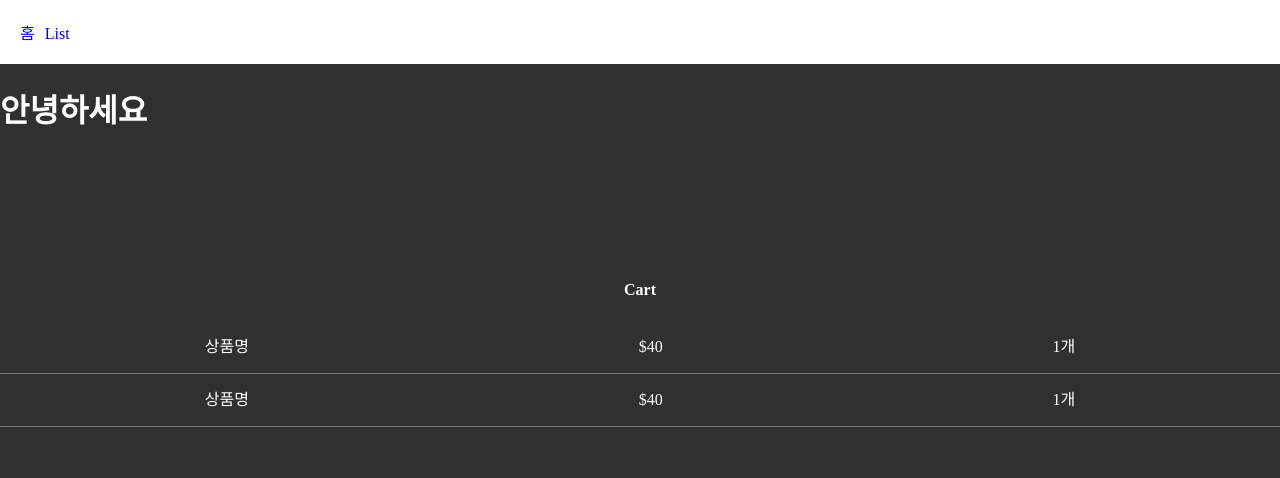
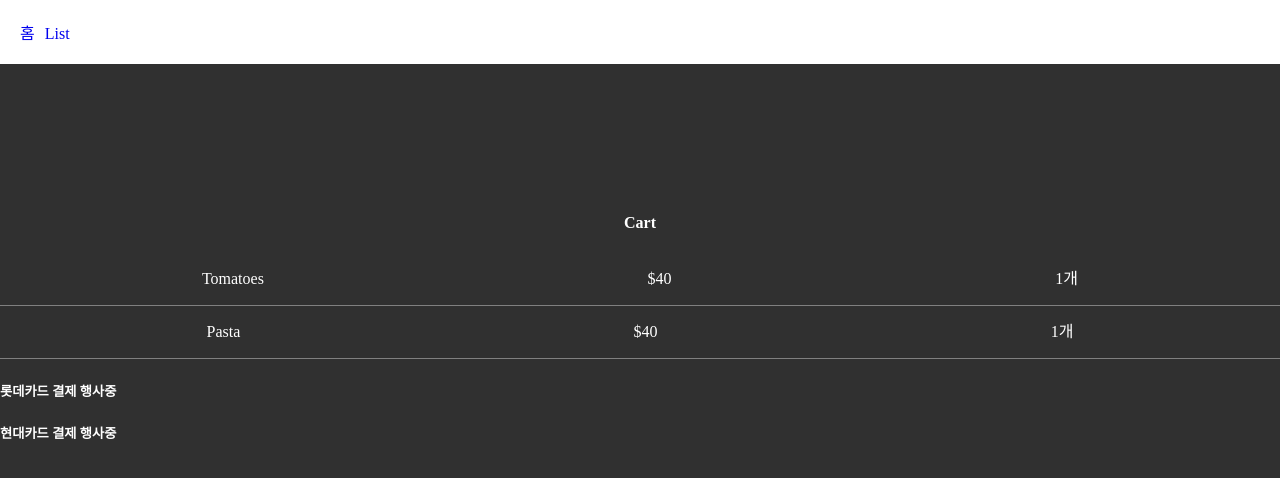
Before and after one commit to Hoto-Mocha/NextJS-Study, a Next.js app: page /cart in a window 1280 px wide. Shown: the top 478 px of the page. Built offline with nearby package versions, Linux system fonts and the light colour scheme.

Commit message:
props 문법 예제 구현

```diff
--- a/app/cart/page.js
+++ b/app/cart/page.js
@@ -1,20 +1,26 @@
 import Hello from './data.js'
 
 export default function Cart() {
+    let 장바구니 = ['Tomatoes', 'Pasta']
     return (
         <div>
-            <Hello />
             <h4 className="title">Cart</h4>
-            <CartItem />
-            <CartItem />
+            <CartItem item = {장바구니[0]}/>
+            <CartItem item = {장바구니[1]}/>
+            <Banner content="롯데카드"/>
+            <Banner content="현대카드"/>
         </div>
     )
 }
 
-function CartItem() {
+function Banner(props) {
+    return <h5>{props.content} 결제 행사중</h5>
+}
+
+function CartItem(props) {
     return (
         <div className="cart-item">
-            <p>상품명</p>
+            <p>{props.item}</p>
             <p>$40</p>
             <p>1개</p>
         </div>
```
Also changed, not shown: app/list/page.js (+9 -0 lines).
